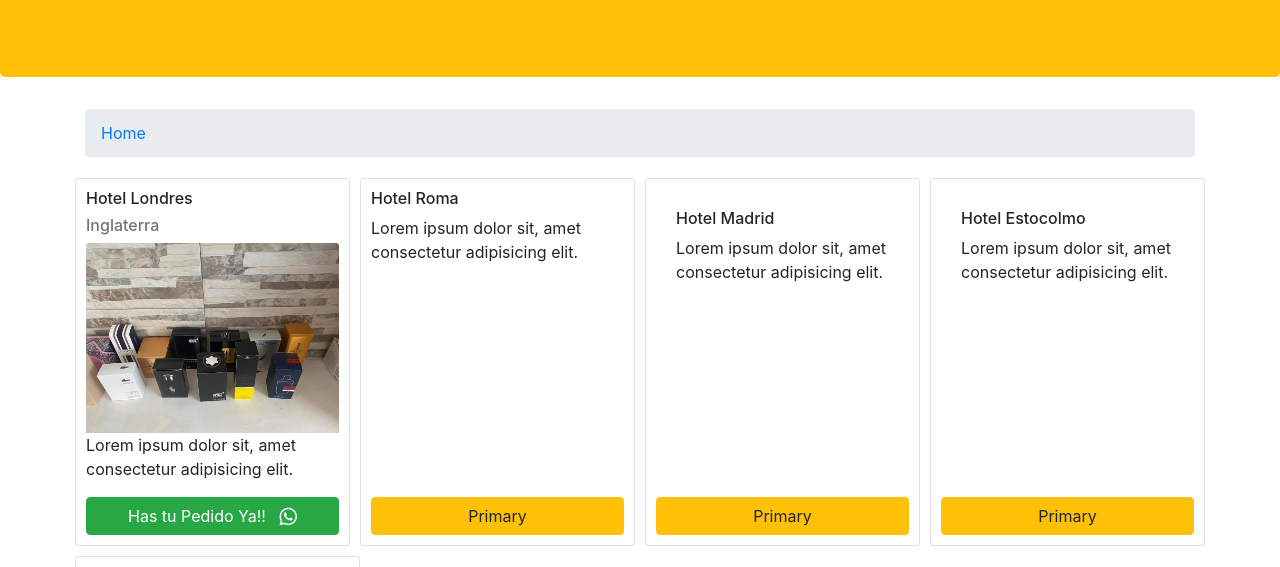
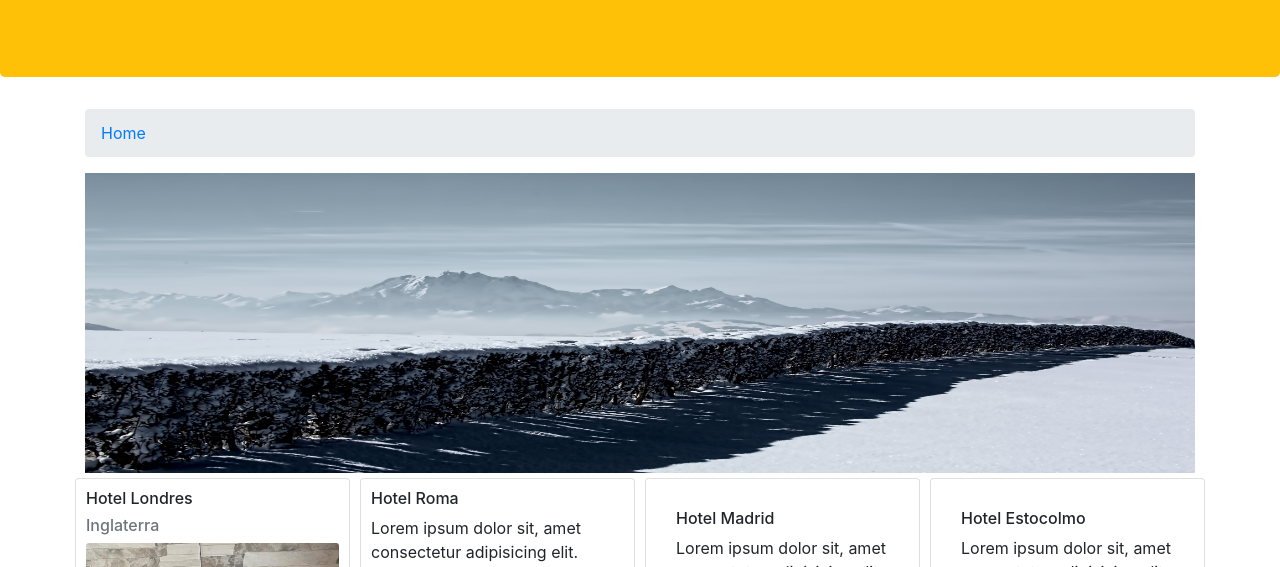
Before and after one commit to SebasGordillo7/DelCampo, a website: page index.html in a window 1280 px wide. Shown: the part 233-800 px from the top of the page. Drawn offline with nearby package versions, Linux system fonts and the light colour scheme; a web font is replaced by a local one.

Commit message:
Img Banner

```diff
--- a/css/style.css
+++ b/css/style.css
@@ -2,6 +2,10 @@
     box-sizing: border-box;
 }
 
+.img {
+    width: 100%;
+    height: 300px;
+}
 
 .card-hotel {
     flex: 1 250px;
--- a/index.html
+++ b/index.html
@@ -65,6 +65,7 @@
         </nav>
     </div>
     <div class="container">
+        <img class="img-fluid img" src="/img/foto-shoes.jpg" alt="">
         <div class="row">
             <div class="col-sm card col-sm-3  card card-hotel  d-flex flex-column justify-content-between">
                 <h6 class="text">Hotel Londres</h6>
```
Also changed, not shown: img/foto-shoes.jpg (added).
